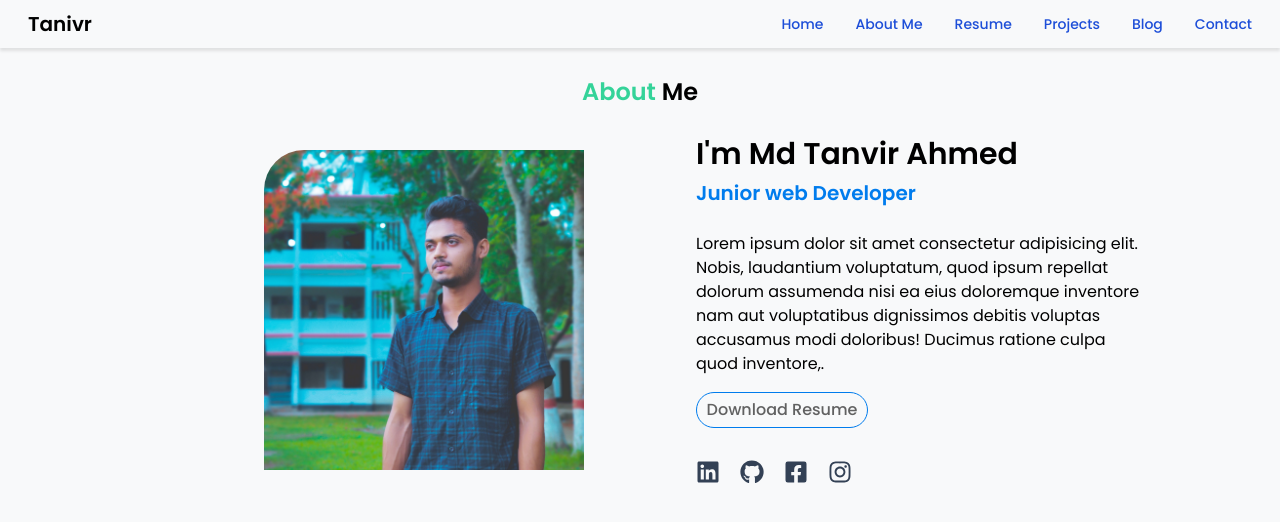
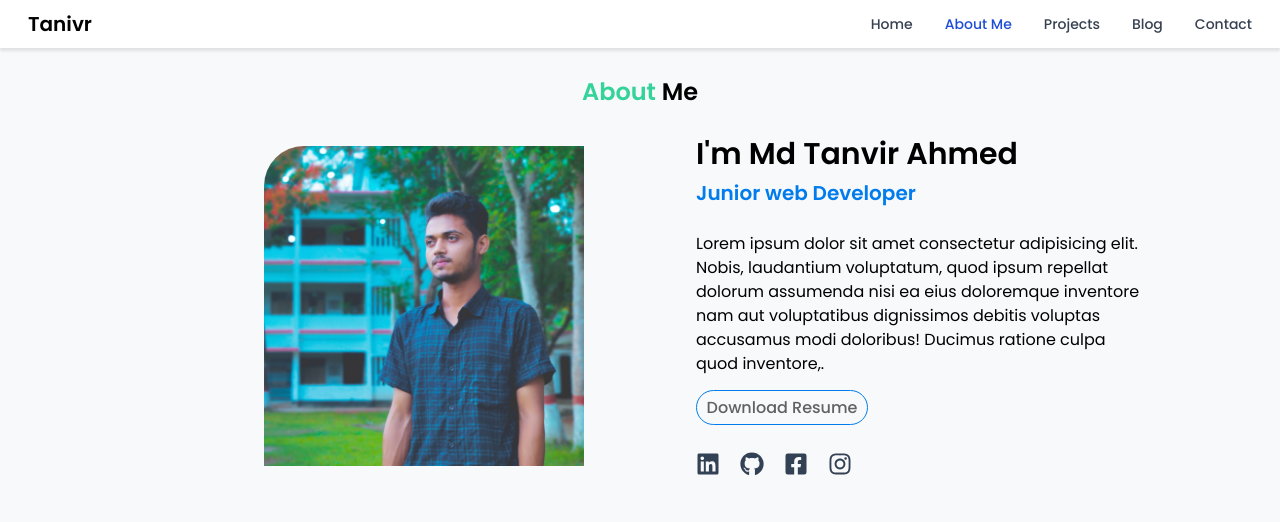
Before and after one commit to tanvirgithub21/Tanvir-Protfolio-V2.0, a React (Create React App) app: page /about in a window 1280 px wide. Shown: the top 522 px of the page. Built offline with nearby package versions, Linux system fonts and the light colour scheme.

Commit message:
add some customizion

```diff
--- a/src/App.css
+++ b/src/App.css
@@ -37,3 +37,6 @@ body{
   background-color: #007ced;
   color: white;
 }
+.is-active{
+  color: red;
+}
--- a/src/App.js
+++ b/src/App.js
@@ -14,6 +14,7 @@ function App() {
       <NavBar />
       <Routes>
         <Route path='/' element={<Home />} />
+        <Route path='/home' element={<Home />} />
         <Route path='/about' element={<AboutMe />} />
         <Route path='/projects' element={<Projects />} />
         <Route path='/contact' element={<Contact />} />
--- a/src/Pages/AboutMe/AboutMe.jsx
+++ b/src/Pages/AboutMe/AboutMe.jsx
@@ -29,35 +29,37 @@ const AboutMe = () => {
               <br />
               <span className=" text-lg md:text-xl text-[#007ced]">Junior web Developer</span>
             </h2>
-            <p className="w-full  sm:max-w-[80%]">
+            <p className="w-full mb-5  sm:max-w-[80%]">
               Lorem ipsum dolor sit amet consectetur adipisicing elit. Nobis,
               laudantium voluptatum, quod ipsum repellat dolorum assumenda nisi
               ea eius doloremque inventore nam aut voluptatibus dignissimos
               debitis voluptas accusamus modi doloribus! Ducimus ratione culpa
               quod inventore,.
             </p>
-            <button className="btn btn-primary">Download Resume</button>
+            <a href="Tanvir Ahmed_Resume.pdf" download={"Tanvir Resume"} className="btn btn-primary">Download Resume</a>
             {/* social icon box  */}
             <div className="socialIcon">
               <ul className="flex justify-center sm:justify-start text-2xl text-slate-700">
-                <li className="mr-5 mt-8">
-                  <Link to="#">
+                <li className="mr-5 mt-8 hover:text-slate-500 ease-in-out duration-300">
+                  <a href="https://www.linkedin.com/in/tanvirahmed6174/">
                     <FaLinkedin />
-                  </Link>
+                  </a>
                 </li>
-                <li className="mr-5 mt-8">
-                  <Link to="#"></Link>
+                <li className="mr-5 mt-8 hover:text-slate-500 ease-in-out duration-300">
+                  <a href="https://github.com/tanvirgithub21">
+
                   <FaGithub />
+                  </a>
                 </li>
-                <li className="mr-5 mt-8">
-                  <Link to="#">
+                <li className="mr-5 mt-8 hover:text-slate-500 ease-in-out duration-300">
+                  <a href="https://www.facebook.com/tanviruniquebd/">
                     <FaFacebookSquare />
-                  </Link>
+                  </a>
                 </li>
-                <li className="mr-5 mt-8">
-                  <Link to="#">
+                <li className="mr-5 mt-8 hover:text-slate-500 ease-in-out duration-300">
+                  <a href="https://www.instagram.com/tan_vir_ahmed___/">
                     <FaInstagram />
-                  </Link>
+                  </a>
                 </li>
               </ul>
             </div>
--- a/src/Pages/Contact/Contact.jsx
+++ b/src/Pages/Contact/Contact.jsx
@@ -122,24 +122,25 @@ const Contact = () => {
 
               <div className="socialIcon flex justify-center items-center">
                 <ul className="flex justify-center sm:justify-start text-2xl text-gray-200">
-                  <li className="mr-5 mt-8">
-                    <Link to="#">
+                  <li className="mr-5 mt-8 hover:text-gray-400 ease-in-out duration-300">
+                    <a href="https://www.linkedin.com/in/tanvirahmed6174/">
                       <FaLinkedin />
-                    </Link>
+                    </a>
                   </li>
-                  <li className="mr-5 mt-8">
-                    <Link to="#"></Link>
-                    <FaGithub />
+                  <li className="mr-5 mt-8 hover:text-gray-400 ease-in-out duration-300">
+                    <a href="https://github.com/tanvirgithub21">
+                      <FaGithub />
+                    </a>
                   </li>
-                  <li className="mr-5 mt-8">
-                    <Link to="#">
+                  <li className="mr-5 mt-8 hover:text-gray-400 ease-in-out duration-300">
+                    <a href="https://www.facebook.com/tanviruniquebd/">
                       <FaFacebookSquare />
-                    </Link>
+                    </a>
                   </li>
-                  <li className="mr-5 mt-8">
-                    <Link to="#">
+                  <li className="mr-5 mt-8 hover:text-gray-400 ease-in-out duration-300">
+                    <a href="https://www.instagram.com/tan_vir_ahmed___/">
                       <FaInstagram />
-                    </Link>
+                    </a>
                   </li>
                 </ul>
               </div>
--- a/src/Pages/Home/Home.jsx
+++ b/src/Pages/Home/Home.jsx
@@ -1,4 +1,5 @@
 import React from "react";
+import { Link } from "react-router-dom";
 import "./Home.css";
 
 const Home = () => {
@@ -29,9 +30,9 @@ const Home = () => {
 
             </div>
 
-            <div className="buttonBox">
-              <button className="btn btn-primary">Download Resume</button>
-              <button className="btn btn-primary">Contact</button>
+            <div className="buttonBox mt-6">
+              <a href="Tanvir Ahmed_Resume.pdf" download={"Tanvir Resume"} className="btn btn-primary">Download Resume</a>
+              <Link to="/contact" className="btn btn-primary">Contact</Link>
             </div>
           </div>
         </div>
--- a/src/Pages/NavBar/NavBar.jsx
+++ b/src/Pages/NavBar/NavBar.jsx
@@ -1,35 +1,32 @@
-import React from "react";
-import { Link, NavLink } from "react-router-dom";
+import React, { useEffect, useState } from "react";
+import { NavLink } from "react-router-dom";
 
 const NavBar = () => {
+  const [open, setOpen] = useState(false);
+
+
+    const handleMenu = () => setOpen(!open)
+
+  const active =
+    "block py-2 px-4 bg-[#007ced] md:bg-transparent text-white rounded md:text-blue-700 font-[500] md:p-0";
+  const deActive =
+    "block py-2 pr-4 pl-3 text-gray-700 rounded  font-[500] md:p-0";
+
   return (
-    <nav class="px-2 sm:px-4 py-2.5 shadow-b">
+    <nav class="px-2 sm:px-4 py-2.5 sticky top-0 left-0 z-50  bg-white shadow-b">
       <div class="container flex flex-wrap justify-between items-center mx-auto">
-        <span class="self-center text-xl font-semibold whitespace-nowrap">
+        <div class="self-center text-xl font-semibold whitespace-nowrap">
           Tanivr
-        </span>
+        </div>
+
+        <div onClick={handleMenu} className="">
+          {open ? (
             <button
-          data-collapse-toggle="mobile-menu"
               type="button"
-          class="inline-flex items-center p-2 ml-3 text-sm text-gray-500 rounded-lg md:hidden hover:bg-gray-100 focus:outline-none focus:ring-2 focus:ring-gray-200 dark:text-gray-400 dark:hover:bg-gray-700 dark:focus:ring-gray-600"
-          aria-controls="mobile-menu"
-          aria-expanded="false"
+              className="inline-flex items-center text-sm text-gray-500 rounded-lg md:hidden"
             >
-          <span class="sr-only">Open main menu</span>
               <svg
-            class="w-6 h-6"
-            fill="currentColor"
-            viewBox="0 0 20 20"
-            xmlns="http://www.w3.org/2000/svg"
-          >
-            <path
-              fill-rule="evenodd"
-              d="M3 5a1 1 0 011-1h12a1 1 0 110 2H4a1 1 0 01-1-1zM3 10a1 1 0 011-1h12a1 1 0 110 2H4a1 1 0 01-1-1zM3 15a1 1 0 011-1h12a1 1 0 110 2H4a1 1 0 01-1-1z"
-              clip-rule="evenodd"
-            ></path>
-          </svg>
-          <svg
-            class="hidden w-6 h-6"
+                class="w-7 h-7"
                 fill="currentColor"
                 viewBox="0 0 20 20"
                 xmlns="http://www.w3.org/2000/svg"
@@ -41,47 +38,67 @@ const NavBar = () => {
                 ></path>
               </svg>
             </button>
-        <div class="hidden w-full md:block md:w-auto" id="mobile-menu">
+          ) : (
+            <button
+              type="button"
+              class="inline-flex items-center text-sm text-gray-500 rounded-lg md:hidden"
+            >
+              <svg
+                class="w-7 h-7"
+                fill="currentColor"
+                viewBox="0 0 20 20"
+                xmlns="http://www.w3.org/2000/svg"
+              >
+                <path
+                  fill-rule="evenodd"
+                  d="M3 5a1 1 0 011-1h12a1 1 0 110 2H4a1 1 0 01-1-1zM3 10a1 1 0 011-1h12a1 1 0 110 2H4a1 1 0 01-1-1zM3 15a1 1 0 011-1h12a1 1 0 110 2H4a1 1 0 01-1-1z"
+                  clip-rule="evenodd"
+                ></path>
+              </svg>
+            </button>
+          )}
+        </div>
+
+        <div class={`w-full md:block md:w-auto ease-in-out duration-1000 ${open ? "mt-0" : "mt-[-300px]" }  md:mt-0 z-20`}>
           <ul class="flex flex-col mt-4 md:flex-row md:space-x-8 md:mt-0 md:text-sm md:font-medium">
             <li>
               <NavLink
-                to="/"
-                className="block py-2 pr-4 pl-3 text-white bg-blue-700 rounded md:bg-transparent md:text-blue-700 md:p-0 dark:text-white">
+                to="/home"
+                className={({ isActive }) => (isActive ? active : deActive)}
+              >
                 Home
               </NavLink>
             </li>
             <li>
               <NavLink
                 to="/about"
-                className="block py-2 pr-4 pl-3 text-white bg-blue-700 rounded md:bg-transparent md:text-blue-700 md:p-0 dark:text-white">
+                className={({ isActive }) => (isActive ? active : deActive)}
+              >
                 About Me
               </NavLink>
             </li>
-            <li>
-              <NavLink
-                to="/resume"
-                className="block py-2 pr-4 pl-3 text-white bg-blue-700 rounded md:bg-transparent md:text-blue-700 md:p-0 dark:text-white">
-                Resume
-              </NavLink>
-            </li>
+
             <li>
               <NavLink
                 to="/projects"
-                className="block py-2 pr-4 pl-3 text-white bg-blue-700 rounded md:bg-transparent md:text-blue-700 md:p-0 dark:text-white">
+                className={({ isActive }) => (isActive ? active : deActive)}
+              >
                 Projects
               </NavLink>
             </li>
             <li>
               <NavLink
                 to="/Blog"
-                className="block py-2 pr-4 pl-3 text-white bg-blue-700 rounded md:bg-transparent md:text-blue-700 md:p-0 dark:text-white">
+                className={({ isActive }) => (isActive ? active : deActive)}
+              >
                 Blog
               </NavLink>
             </li>
             <li>
               <NavLink
                 to="/contact"
-                className="block py-2 pr-4 pl-3 text-white bg-blue-700 rounded md:bg-transparent md:text-blue-700 md:p-0 dark:text-white">
+                className={({ isActive }) => (isActive ? active : deActive)}
+              >
                 Contact
               </NavLink>
             </li>
```
Also changed, not shown: 2 other files (tests, documents, lock files or other folders). Lines whose indentation alone changed are shown as unchanged.
